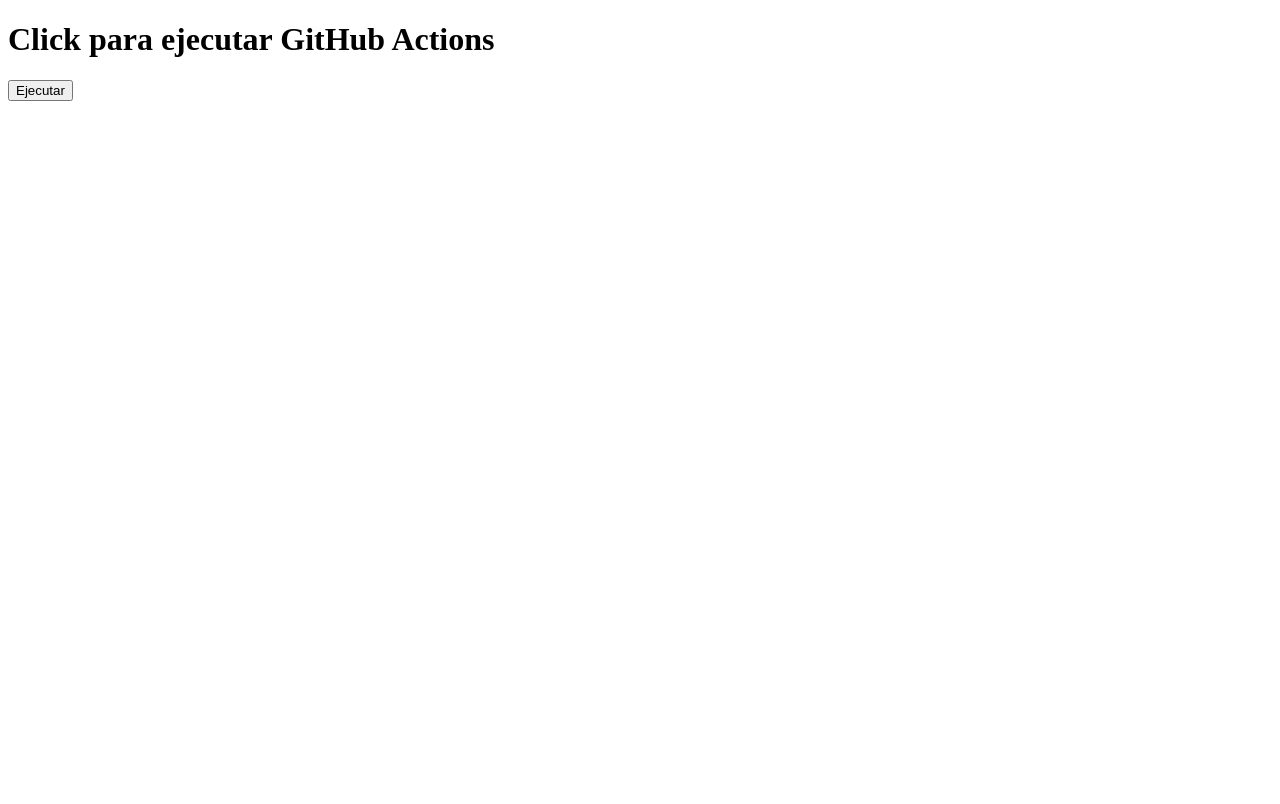
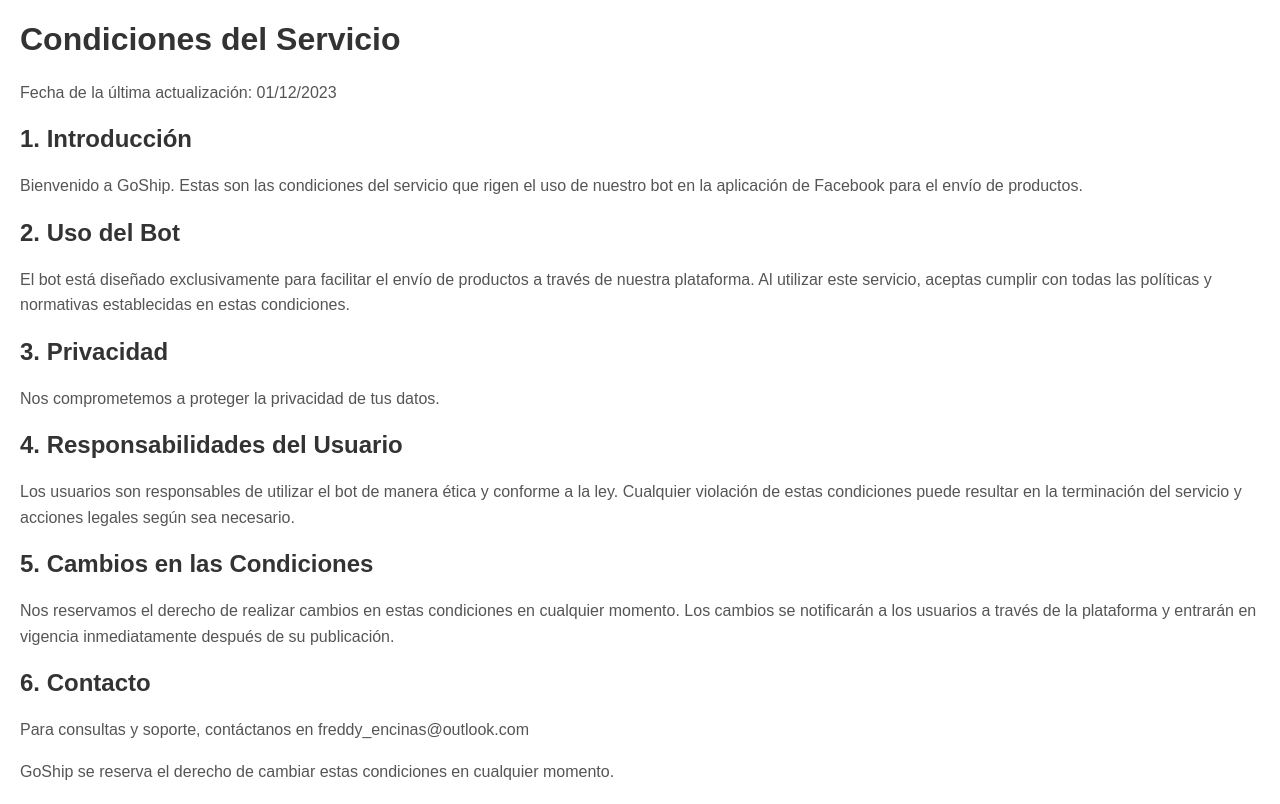
Before and after one commit to freddyencinas/hosting, a plain HTML site: page index.html in a window 1280 px wide. Drawn offline with Linux system fonts and the light colour scheme.

Commit message:
Update index.html

```diff
--- a/index.html
+++ b/index.html
@@ -1,37 +1,61 @@
 <!DOCTYPE html>
-<html>
+<html lang="es">
+<head>
+    <meta charset="UTF-8">
+    <meta name="viewport" content="width=device-width, initial-scale=1.0">
+    <title>Condiciones del Servicio - GoShip</title>
+    <style>
+        body {
+            font-family: Arial, sans-serif;
+            margin: 20px;
+        }
+        h1, h2 {
+            color: #333;
+        }
+        p {
+            line-height: 1.6;
+            color: #555;
+        }
+    </style>
+</head>
+<body>
+    <header>
+        <h1>Condiciones del Servicio</h1>
+        <p>Fecha de la última actualización: 01/12/2023</p>
+    </header>
 
-<head>
-    <title>Ejecutar GitHub Actions</title>
-</head>
+    <section>
+        <h2>1. Introducción</h2>
+        <p>Bienvenido a GoShip. Estas son las condiciones del servicio que rigen el uso de nuestro bot en la aplicación de Facebook para el envío de productos.</p>
+    </section>
 
-<body>
-    <h1>Click para ejecutar GitHub Actions</h1>
-    <button id="runWorkflow">Ejecutar</button>
+    <section>
+        <h2>2. Uso del Bot</h2>
+        <p>El bot está diseñado exclusivamente para facilitar el envío de productos a través de nuestra plataforma. Al utilizar este servicio, aceptas cumplir con todas las políticas y normativas establecidas en estas condiciones.</p>
+    </section>
 
-    <script>
-        const button = document.getElementById('runWorkflow');
+    <section>
+        <h2>3. Privacidad</h2>
+        <p>Nos comprometemos a proteger la privacidad de tus datos.</p>
+    </section>
 
-        button.addEventListener('click', async () => {
-            const response = await fetch('/repos/freddyencinas/test/actions/workflows/testmanual.yml/dispatches', {
-                method: 'POST',
-                headers: {
-                    'Authorization': 'Bearer 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',
-                    'Accept': 'application/vnd.github.v3+json',
-                    'Content-Type': 'application/json',
-                },
-                body: JSON.stringify({
-                    ref: 'main'  // Cambia esto según la rama en la que desees ejecutar el flujo de trabajo
-                }),
-            });
+    <section>
+        <h2>4. Responsabilidades del Usuario</h2>
+        <p>Los usuarios son responsables de utilizar el bot de manera ética y conforme a la ley. Cualquier violación de estas condiciones puede resultar en la terminación del servicio y acciones legales según sea necesario.</p>
+    </section>
 
-            if (response.status === 204) {
-                alert('Flujo de trabajo ejecutado con éxito.');
-            } else {
-                alert('Error al ejecutar el flujo de trabajo.');
-            }
-        });
-    </script>
+    <section>
+        <h2>5. Cambios en las Condiciones</h2>
+        <p>Nos reservamos el derecho de realizar cambios en estas condiciones en cualquier momento. Los cambios se notificarán a los usuarios a través de la plataforma y entrarán en vigencia inmediatamente después de su publicación.</p>
+    </section>
+
+    <section>
+        <h2>6. Contacto</h2>
+        <p>Para consultas y soporte, contáctanos en freddy_encinas@outlook.com</p>
+    </section>
+
+    <footer>
+        <p>GoShip se reserva el derecho de cambiar estas condiciones en cualquier momento.</p>
+    </footer>
 </body>
-
 </html>
```
